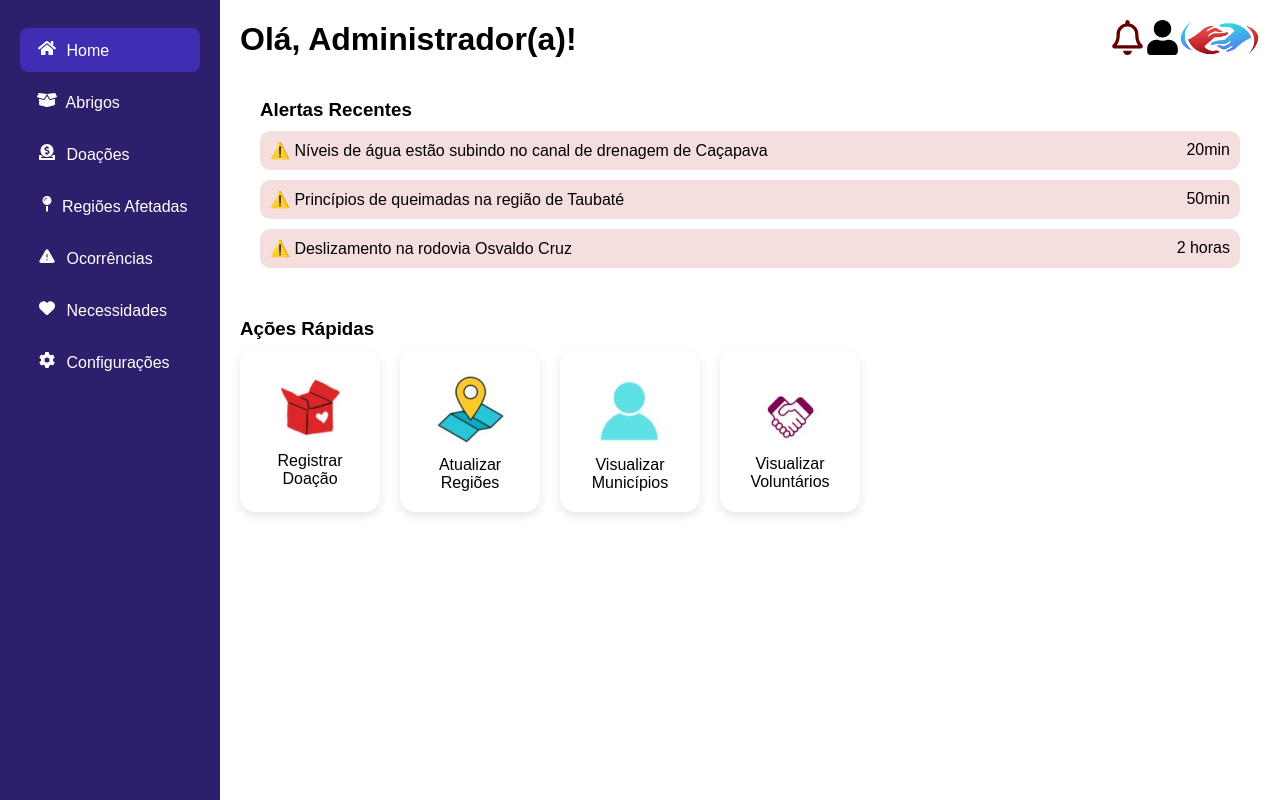
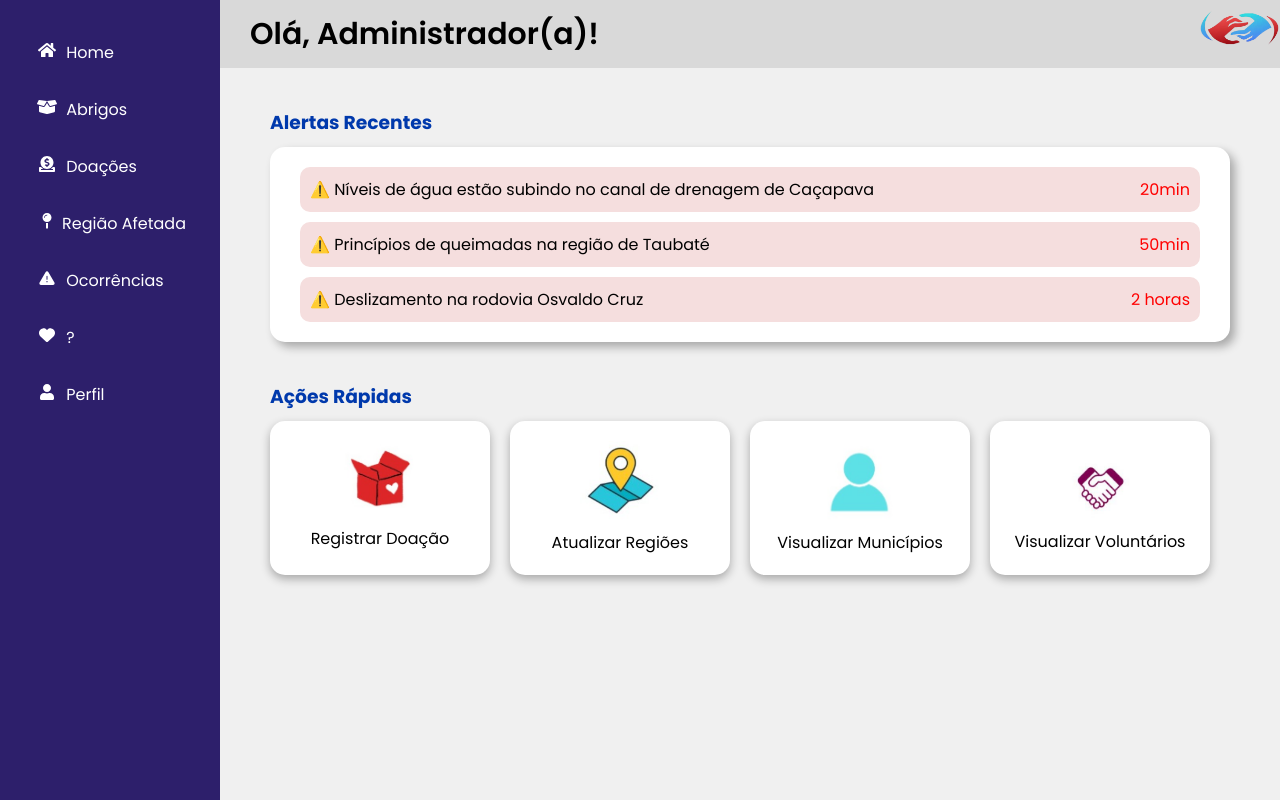
Before and after one commit to VitoriaSCouto/Projeto-Integrador-I, a React (Vite) app in the folder Login/: page /pg_adm in a window 1280 px wide. Built offline with nearby package versions, Linux system fonts and the light colour scheme.

Commit message:
Atualização na tela do Administrador

```diff
--- a/Login/src/pages/pg_adm/index.jsx
+++ b/Login/src/pages/pg_adm/index.jsx
@@ -1,5 +1,4 @@
 import './style.css'
-
 import { IoMdHome } from "react-icons/io";
 import { FaBoxOpen , FaMapPin, FaRegBell, FaUser, FaHome, FaDonate } from "react-icons/fa";
 import { GoAlertFill } from "react-icons/go";
@@ -7,62 +6,59 @@ import { FaHeart, FaGear } from "react-icons/fa6";
 
 const PgAdm = () => {
   return (
-    <div class="dashboard">
+
+    <div className="dashboard">
 
       <aside class="sidebar">
         <ul>
-          <li class="active"><FaHome className= "icon" /> Home</li>
+          <li classNme="active"><FaHome className= "icon" /> Home</li>
           <li><FaBoxOpen  className= "icon" /> Abrigos</li>
-          <li>< FaDonate className= "icon" /> Doações</li>
-          <li><FaMapPin className= "icon" />Regiões Afetadas</li>
+          <li><FaDonate className= "icon" /> Doações</li>
+          <li><FaMapPin className= "icon" />Região Afetada</li>
           <li><GoAlertFill className= "icon" /> Ocorrências</li>
-          <li><FaHeart className= "icon" /> Necessidades</li>
-          <li><FaGear className= "icon" /> Configurações</li>
+          <li><FaHeart className= "icon" /> ?</li>
+          <li><FaUser className= "icon" /> Perfil</li>
         </ul>
       </aside>
 
 
-      <main class="main">
+      <main className="main">
 
 
-        <header class="top">
-          <h1>Olá, Administrador(a)!</h1>
+        <header className="top">
+          <p>Olá, Administrador(a)!</p>
           <div class="top-icons">
-            <FaRegBell className= "icon2" />
-            <FaUser className= "icon3" />
            <img src="src/assets/logo.png" width= "80px" />
           </div>
         </header>
 
-
-        <section class="alerts">
+        <div className="text-alert">
           <h3>Alertas Recentes</h3>
-
+        </div>
+        <section className="alerts">
           <div class="alert">
             ⚠️ Níveis de água estão subindo no canal de drenagem de Caçapava
             <span>20min</span>
           </div>
 
-          <div class="alert">
+          <div className="alert">
             ⚠️ Princípios de queimadas na região de Taubaté
             <span>50min</span>
           </div>
 
-          <div class="alert">
+          <div className="alert">
             ⚠️ Deslizamento na rodovia Osvaldo Cruz
             <span>2 horas</span>
           </div>
         </section>
 
-
-        <section class="actions">
-          <h3>Ações Rápidas</h3>
-
-          <div class="cards">
-            <div class="card"><img src="src/assets/doacao.jpeg" /><p>Registrar Doação</p></div>
-            <div class="card"><img src="src/assets/regiao.jpeg" /><p>Atualizar Regiões</p></div>
-            <div class="card"><img src="src/assets/user.jpeg" /><p>Visualizar Municípios</p></div>
-            <div class="card"><img src="src/assets/voluntario.jpeg" /><p>Visualizar Voluntários</p></div>
+        <div className="text-acoes"><h3>Ações Rápidas</h3></div>
+        <section className="actions">
+          <div className="cards">
+            <div className="card"><img src="src/assets/doacao.jpeg" /><p>Registrar Doação</p></div>
+            <div className="card"><img src="src/assets/regiao.jpeg" /><p>Atualizar Regiões</p></div>
+            <div className="card"><img src="src/assets/user.jpeg" /><p>Visualizar Municípios</p></div>
+            <div className="card"><img src="src/assets/voluntario.jpeg" /><p>Visualizar Voluntários</p></div>
           </div>
         </section>
 
--- a/Login/src/pages/pg_adm/style.css
+++ b/Login/src/pages/pg_adm/style.css
@@ -1,3 +1,12 @@
+@import url('https://fonts.googleapis.com/css2?family=Poppins:wght@100;200;300;400;500;600;700&display=swap');
+* {
+    font-family: 'Poppins', sans-serif;
+}
+
+body {
+    background-color: #f0f0f0;
+}
+
 .dashboard {
     display: flex;
     min-width: 100%;
@@ -45,20 +54,30 @@
 
 .main {
     flex: 1;
-    padding: 20px;
 }
 
 .top {
     display: flex;
     justify-content: space-between;
     align-items: center;
+    padding: 10px 0px 10px 30px;
+    font-size: 30px;
+    font-weight: 600;
+    background-color: #d9d9d9;
+}
+
+.text-alert {
+    margin-top: 40px;
+    margin-left: 50px;
+    color: #0039ac;
 }
 
 .alerts {
-    margin-top: 20px;
-    background: white;
-    padding: 20px;
+    margin: 10px 50px 10px 50px;
+    padding: 10px 30px 10px 30px;
     border-radius: 15px;
+    background-color: white;
+    box-shadow: 5px 5px 10px rgba(0, 0, 0, 0.3);
 }
 
 .alert {
@@ -70,8 +89,19 @@
     justify-content: space-between;
 }
 
+.alert span {
+    color: #ff0000;
+}
+
 .actions {
-    margin-top: 20px;
+    padding-top: 30px;
+    padding-left: 50px;
+    border-radius: 15px;
+}
+
+.text-acoes {
+    margin: 40px 0px -30px 50px;
+    color: #0039ac;
 }
 
 .cards {
@@ -84,9 +114,9 @@
     background: white;
     padding: 20px;
     border-radius: 15px;
-    width: 140px;
+    width: 220px;
     text-align: center;
-    box-shadow: 0 4px 10px rgba(0, 0, 0, 0.1);
+    box-shadow: 0 4px 10px rgba(0, 0, 0, 0.3);
     cursor: pointer;
 }
 
```
Also changed, not shown: 2 other files (tests, documents, lock files or other folders).
